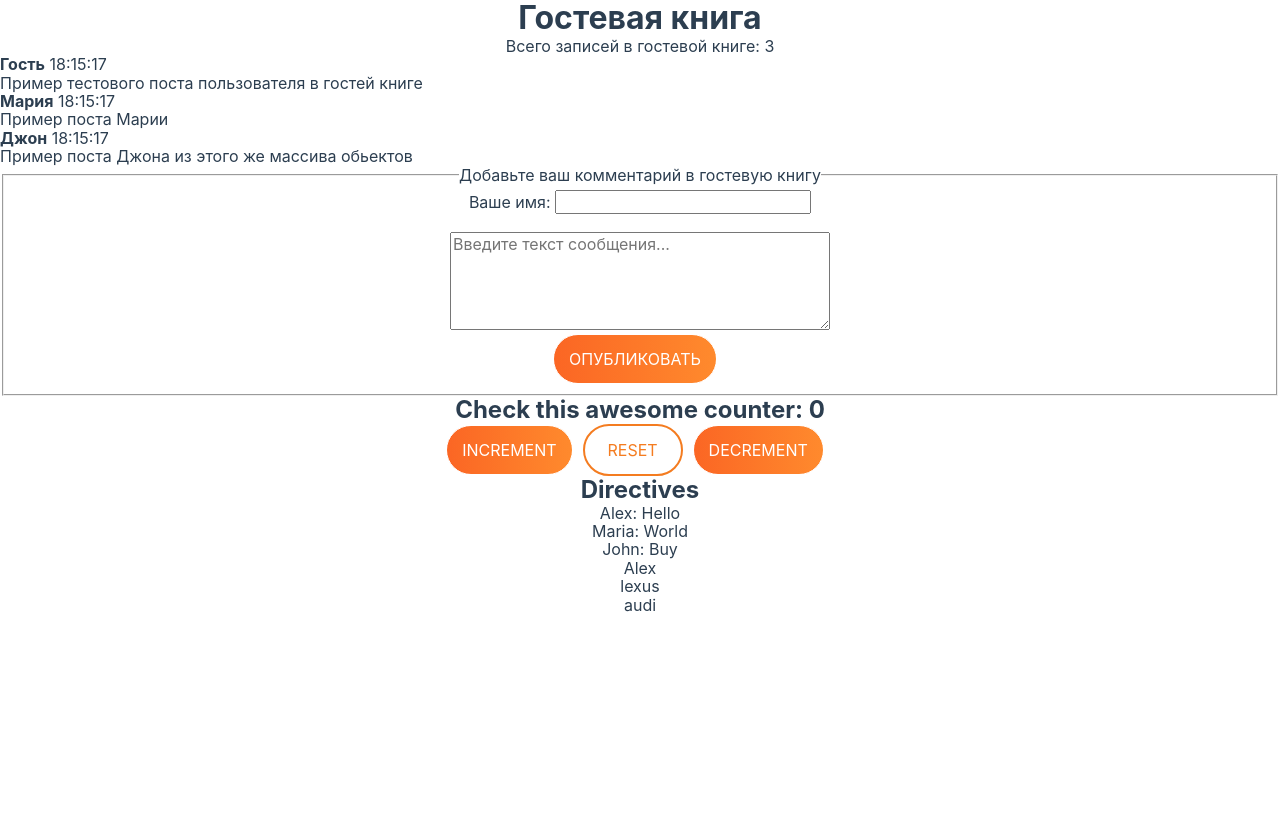
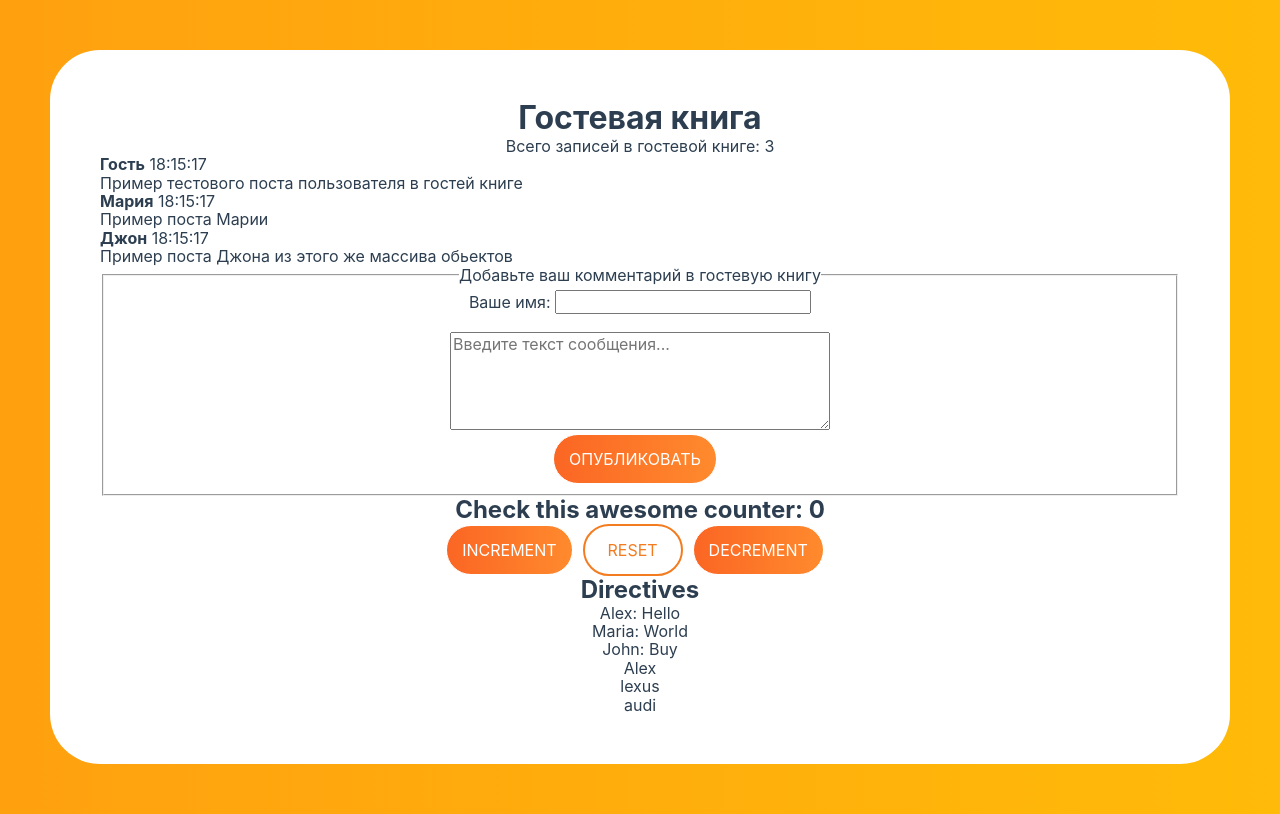
Before and after one commit to mityaua/guestbook-vuejs, a Vue app: page / in a window 1280 px wide. Built offline with nearby package versions, Linux system fonts and the light colour scheme.

Commit message:
Добавляет фоновый градиент с анимацией и базовую стилизацию

```diff
--- a/src/App.vue
+++ b/src/App.vue
@@ -97,7 +97,7 @@ export default {
 <style>
 html {
   scroll-behavior: smooth;
-  scrollbar-color: #f47c20 #f0f1f3;
+  scrollbar-color: #25272a #f0f1f3;
   scrollbar-width: thin;
 }
 
@@ -107,7 +107,7 @@ html {
 }
 
 *::-webkit-scrollbar-thumb {
-  background-color: #f47c20;
+  background-color: #25272a;
 }
 
 ::-webkit-scrollbar-thumb:hover {
@@ -145,10 +145,25 @@ a {
   text-decoration: none;
 }
 
+body {
+  background: linear-gradient(
+    90deg,
+    rgba(255, 87, 34, 1) 0%,
+    rgba(255, 193, 7, 1) 100%
+  );
+  background-size: 400% 400%;
+  animation: gradient 15s ease infinite;
+}
+
 #app {
   font-family: -apple-system, BlinkMacSystemFont, avenir next, avenir, segoe ui,
     helvetica neue, helvetica, Ubuntu, roboto, noto, arial, sans-serif;
   color: #2c3e50;
+
+  padding: 50px;
+  background-color: #fff;
+  margin: 50px;
+  border-radius: 50px;
 }
 
 .center {
@@ -159,4 +174,16 @@ a {
   white-space: pre-line;
   opacity: 0.5;
 }
+
+@keyframes gradient {
+  0% {
+    background-position: 0% 50%;
+  }
+  50% {
+    background-position: 100% 50%;
+  }
+  100% {
+    background-position: 0% 50%;
+  }
+}
 </style>
```
